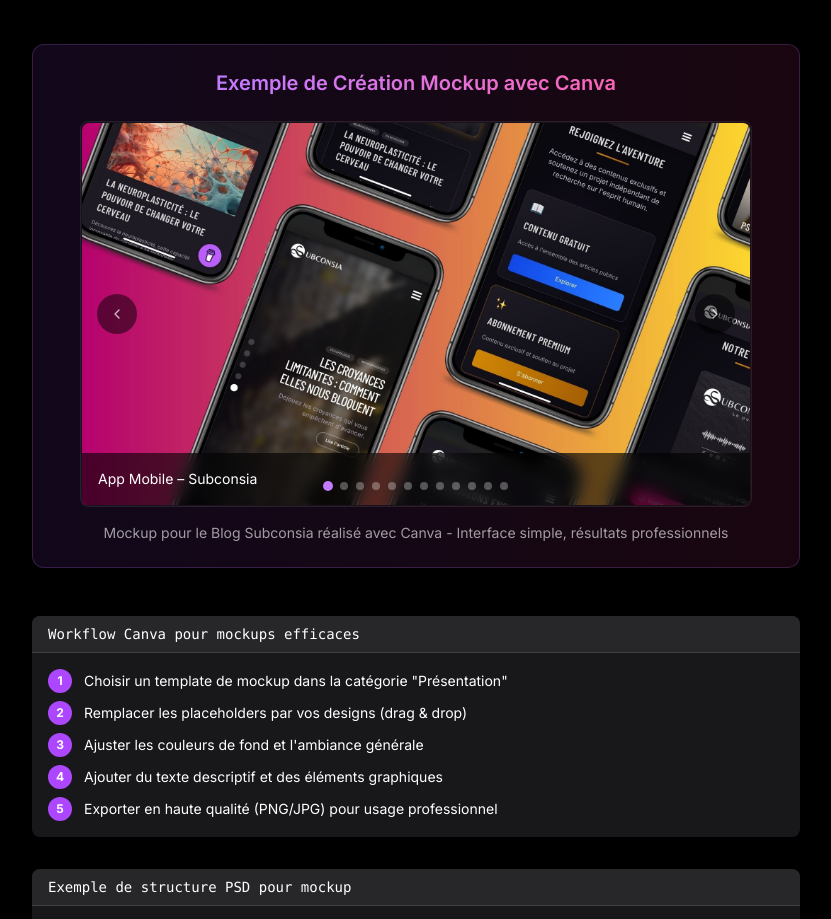
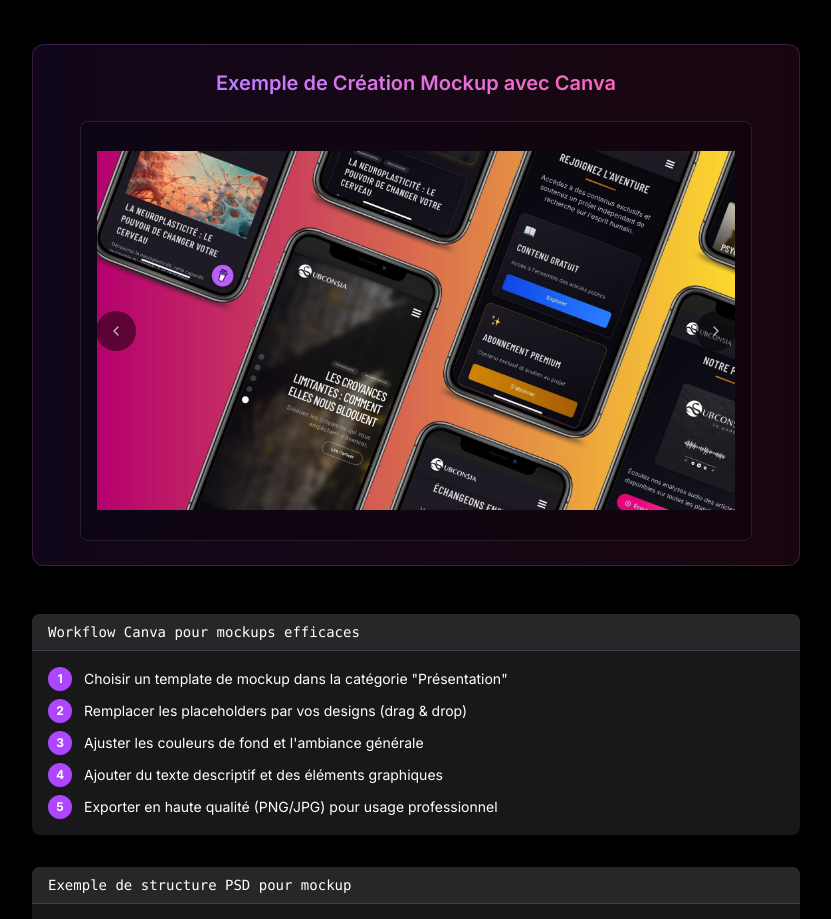
Before and after one commit to douniacodes/portfolio, a Next.js app: page /blog/creation-mockup in a window 1280 px wide. Shown: the part 2420-3339 px from the top of the page, without its empty margins (224-1055 px from the left). Built offline with nearby package versions, Linux system fonts and the light colour scheme.

Commit message:
slideshow reponsive

```diff
--- a/src/app/blog/creation-mockup/page.tsx
+++ b/src/app/blog/creation-mockup/page.tsx
@@ -289,49 +289,33 @@
 
             <div className="relative max-w-2xl mx-auto">
               <div className="mockup-slideshow overflow-hidden rounded-lg bg-black/20 backdrop-blur-sm border border-white/10">
-                <div className="slideshow-container relative h-80 md:h-96">
+                <div className="slideshow-container relative aspect-[16/9] md:aspect-[16/10]">
                   {MOCKUP_IMAGES.map((mockup, index) => (
                     <div
                       key={mockup.id}
                       className={`slide absolute inset-0 transition-all duration-500 ease-in-out ${
                         index === currentSlide ? 'opacity-100 translate-x-0' : 'opacity-0 translate-x-full'
                       }`}
-                      style={{ display: index === currentSlide ? 'flex' : 'none' }}
+                      style={{ display: index === currentSlide ? 'block' : 'none' }}
                     >
-                      <div className="relative w-full h-full rounded-lg border border-white/5 overflow-hidden">
                       <Image
                         src={mockup.src}
                         alt={mockup.alt}
-                          width={800}
-                          height={600}
-                          className="w-full h-full object-cover"
+                        fill
+                        sizes="(max-width: 768px) 100vw, (max-width: 1200px) 80vw, 1200px"
+                        className="object-contain w-full h-full p-4"
                         priority={index === 0}
                       />
-                        <div className="absolute bottom-0 left-0 right-0 bg-black/60 p-4 backdrop-blur-sm">
-                          <p className="text-sm text-white">{mockup.title}</p>
-                        </div>
-                      </div>
                     </div>
                   ))}
                 </div>
-
-                {/* Navigation dots */}
-                <div className="absolute bottom-4 left-1/2 -translate-x-1/2 flex gap-2">
-                  {MOCKUP_IMAGES.map((_, index) => (
-                    <button
-                      key={index}
-                      className={`dot w-2 h-2 rounded-full transition-all duration-300 ${
-                        index === currentSlide ? 'bg-purple-400 scale-125' : 'bg-white/30 hover:bg-white/50'
-                      }`}
-                      onClick={() => setCurrentSlide(index)}
-                    />
-                  ))}
               </div>
 
-                {/* Flèches de navigation */}
+              {/* Navigation controls */}
+              <div className="absolute inset-x-0 top-1/2 -translate-y-1/2 flex justify-between px-4">
                 <button
                   onClick={prevSlide}
-                  className="absolute left-4 top-1/2 -translate-y-1/2 w-10 h-10 bg-black/50 hover:bg-black/70 rounded-full flex items-center justify-center transition-all text-white/70 hover:text-white"
+                  className="w-10 h-10 bg-black/50 hover:bg-black/70 rounded-full flex items-center justify-center transition-all text-white/70 hover:text-white"
                 >
                   <svg xmlns="http://www.w3.org/2000/svg" width="16" height="16" viewBox="0 0 24 24" fill="none" stroke="currentColor" strokeWidth="2" strokeLinecap="round" strokeLinejoin="round">
                     <path d="m15 18-6-6 6-6"></path>
@@ -340,17 +324,13 @@
 
                 <button
                   onClick={nextSlide}
-                  className="absolute right-4 top-1/2 -translate-y-1/2 w-10 h-10 bg-black/50 hover:bg-black/70 rounded-full flex items-center justify-center transition-all text-white/70 hover:text-white"
+                  className="w-10 h-10 bg-black/50 hover:bg-black/70 rounded-full flex items-center justify-center transition-all text-white/70 hover:text-white"
                 >
                   <svg xmlns="http://www.w3.org/2000/svg" width="16" height="16" viewBox="0 0 24 24" fill="none" stroke="currentColor" strokeWidth="2" strokeLinecap="round" strokeLinejoin="round">
                     <path d="m9 18 6-6-6-6"></path>
                   </svg>
                 </button>
               </div>
-
-              <p className="text-center mt-4 text-sm opacity-60">
-                Mockup pour le Blog Subconsia réalisé avec Canva - Interface simple, résultats professionnels
-              </p>
             </div>
           </div>
 
```
Lines whose indentation alone changed are shown as unchanged.
